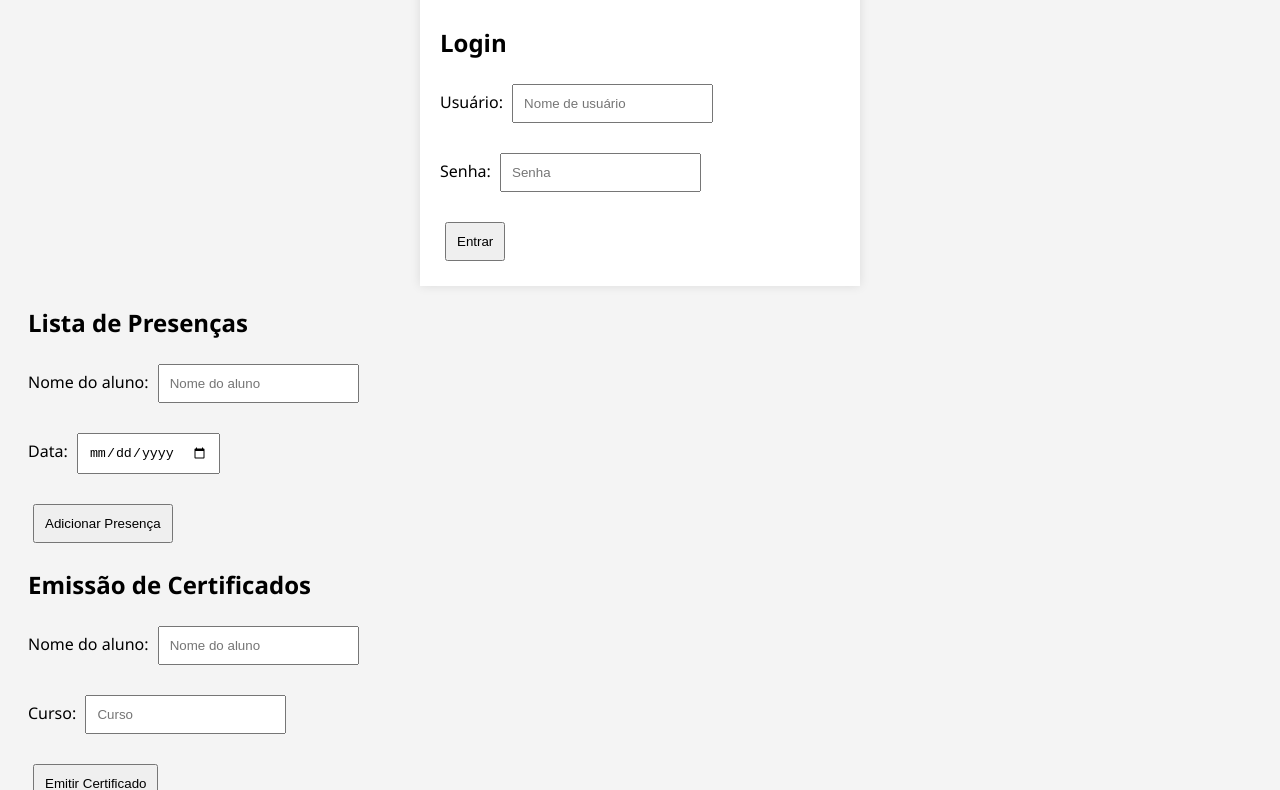
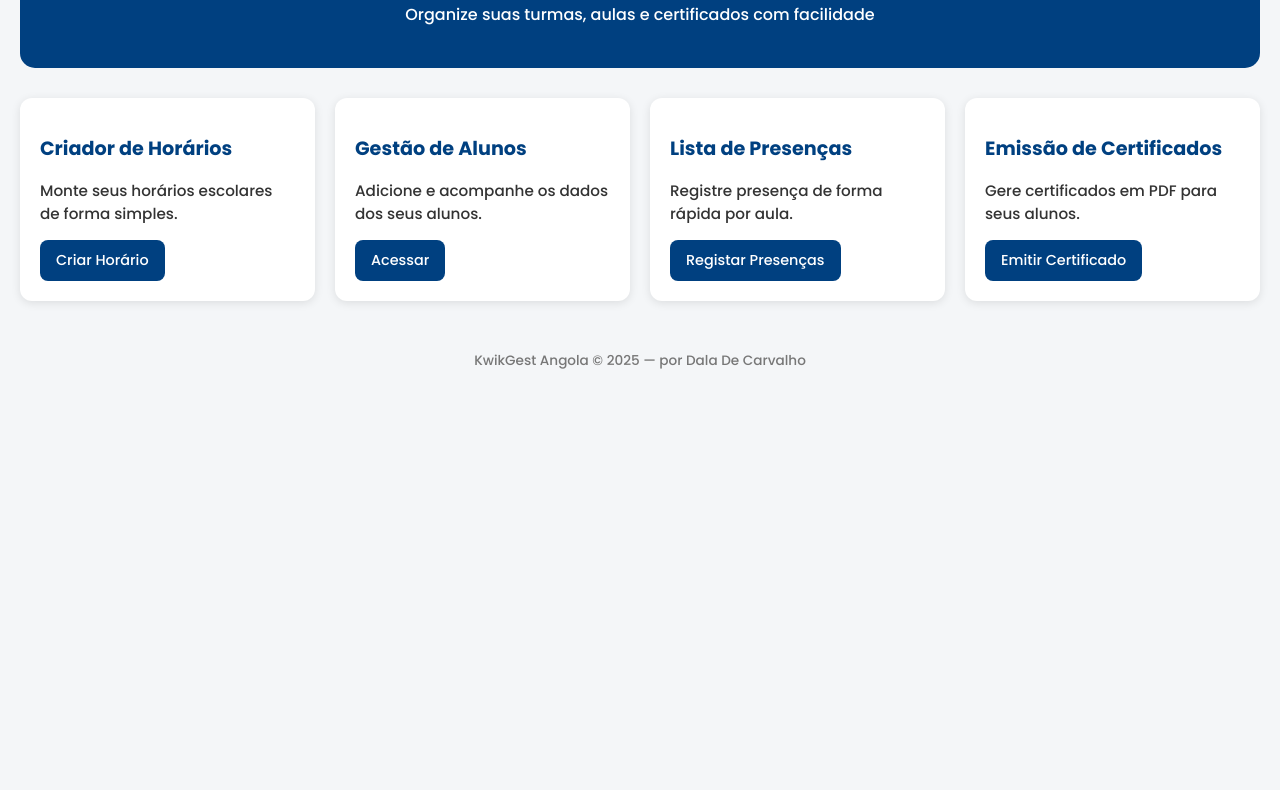
Before and after one commit to Dala35/KwikGest-Angola-, a plain HTML site: page index.html in a window 1280 px wide. Shown: the part 128-918 px from the top of the page. After the commit the page ends 800 px from the top, so only its background shows below. Drawn offline with Linux system fonts and the light colour scheme.

Commit message:
Update index.html

```diff
--- a/index.html
+++ b/index.html
@@ -1,129 +1,126 @@
-<!DOCTYPE html>
-<html lang="pt">
+<!DOCTYPE html><html lang="pt">
 <head>
-  <meta charset="UTF-8">
-  <meta name="viewport" content="width=device-width, initial-scale=1.0">
-  <title>KwikGest Angola - Micro SaaS</title>
+  <meta charset="UTF-8" />
+  <meta name="viewport" content="width=device-width, initial-scale=1.0" />
+  <title>KwikGest Angola – Educação</title>
+  <link href="https://fonts.googleapis.com/css2?family=Poppins:wght@300;500;700&display=swap" rel="stylesheet" />
   <style>
-    body {
-      font-family: 'Segoe UI', sans-serif;
-      background-color: #f4f4f4;
+    * {
+      box-sizing: border-box;
+      font-family: 'Poppins', sans-serif;
+    }body {
+  background-color: #f4f6f8;
+  color: #333;
+  margin: 0;
   padding: 20px;
 }
-    h1 {
+
+header {
+  background-color: #004080;
+  color: white;
+  padding: 25px 20px;
+  border-radius: 15px;
   text-align: center;
+}
+
+header h1 {
+  font-size: 2rem;
+  margin-bottom: 5px;
+}
+
+header p {
+  font-size: 1rem;
+}
+
+.grid {
+  display: grid;
+  grid-template-columns: repeat(auto-fit, minmax(250px, 1fr));
+  gap: 20px;
+  margin-top: 30px;
+}
+
+.card {
+  background-color: white;
+  padding: 20px;
+  border-radius: 12px;
+  box-shadow: 0 2px 10px rgba(0,0,0,0.1);
+  transition: all 0.3s ease-in-out;
+}
+
+.card:hover {
+  transform: scale(1.02);
+}
+
+.card h2 {
   color: #004080;
+  font-size: 1.2rem;
+  margin-bottom: 10px;
 }
-    .form-group {
-      margin-bottom: 20px;
+
+.card p {
+  font-size: 0.95rem;
+  margin-bottom: 15px;
 }
-    input, button {
-      padding: 10px;
-      margin: 5px;
+
+button {
+  background-color: #004080;
+  color: white;
+  border: none;
+  padding: 10px 16px;
+  border-radius: 8px;
+  cursor: pointer;
+  font-size: 0.9rem;
+  transition: background 0.3s;
 }
-    .login-container {
-      max-width: 400px;
-      margin: auto;
-      background-color: #fff;
-      padding: 20px;
-      box-shadow: 0 0 10px rgba(0, 0, 0, 0.1);
+
+button:hover {
+  background-color: #0066cc;
 }
-    #certificadoEmitido {
-      display: none;
-      margin-top: 20px;
+
+footer {
+  margin-top: 50px;
+  text-align: center;
+  font-size: 0.85rem;
+  color: #777;
 }
+
+@media (max-width: 600px) {
+  header h1 {
+    font-size: 1.5rem;
+  }
+}
+
   </style>
 </head>
 <body>
-
-  <h1>KwikGest Angola</h1>
-
-  <div class="login-container">
-    <h2>Login</h2>
-    <div class="form-group">
-      <label for="usuario">Usuário:</label>
-      <input type="text" id="usuario" placeholder="Nome de usuário">
-    </div>
-    <div class="form-group">
-      <label for="senha">Senha:</label>
-      <input type="password" id="senha" placeholder="Senha">
-    </div>
-    <button onclick="fazerLogin()">Entrar</button>
+  <header>
+    <h1>KwikGest Angola – Educação</h1>
+    <p>Organize suas turmas, aulas e certificados com facilidade</p>
+  </header>  <section class="grid">
+    <div class="card">
+      <h2>Criador de Horários</h2>
+      <p>Monte seus horários escolares de forma simples.</p>
+      <button onclick="window.location.href='horarios.html'">Criar Horário</button>
+    </div><div class="card">
+  <h2>Gestão de Alunos</h2>
+  <p>Adicione e acompanhe os dados dos seus alunos.</p>
+  <button onclick="window.location.href='alunos.html'">Acessar</button>
 </div>
 
-  <div id="presencas">
+<div class="card">
   <h2>Lista de Presenças</h2>
-    <div class="form-group">
-      <label for="nomeAluno">Nome do aluno:</label>
-      <input type="text" id="nomeAluno" placeholder="Nome do aluno">
-    </div>
-    <div class="form-group">
-      <label for="dataPresenca">Data:</label>
-      <input type="date" id="dataPresenca">
-    </div>
-    <button onclick="adicionarPresenca()">Adicionar Presença</button>
-    <ul id="listaPresencas"></ul>
+  <p>Registre presença de forma rápida por aula.</p>
+  <button onclick="window.location.href='presencas.html'">Registar Presenças</button>
 </div>
 
-  <div id="certificados">
+<div class="card">
   <h2>Emissão de Certificados</h2>
-    <div class="form-group">
-      <label for="nomeAlunoCertificado">Nome do aluno:</label>
-      <input type="text" id="nomeAlunoCertificado" placeholder="Nome do aluno">
-    </div>
-    <div class="form-group">
-      <label for="cursoCertificado">Curso:</label>
-      <input type="text" id="cursoCertificado" placeholder="Curso">
-    </div>
-    <button onclick="emitirCertificado()">Emitir Certificado</button>
-    <div id="certificadoEmitido">
-      <h3>Certificado Emitido</h3>
-      <p>Nome: <span id="certNome"></span></p>
-      <p>Curso: <span id="certCurso"></span></p>
-      <button onclick="imprimirCertificado()">Imprimir</button>
-    </div>
+  <p>Gere certificados em PDF para seus alunos.</p>
+  <button onclick="window.location.href='certificados.html'">Emitir Certificado</button>
 </div>
 
-  <script>
-    // Função de Login
-    function fazerLogin() {
-      const usuario = document.getElementById('usuario').value;
-      const senha = document.getElementById('senha').value;
-      if (usuario === 'admin' && senha === '1234') {
-        alert('Login bem-sucedido!');
-        // Redirecionar para o painel de controle
-        window.location.href = '#'; // Coloque o link para o painel real
-      } else {
-        alert('Usuário ou senha inválidos.');
-      }
-    }
-
-    // Função de Presença
-    function adicionarPresenca() {
-      const nome = document.getElementById('nomeAluno').value;
-      const data = document.getElementById('dataPresenca').value;
-      if (nome && data) {
-        const li = document.createElement('li');
-        li.textContent = `${nome} - ${data}`;
-        document.getElementById('listaPresencas').appendChild(li);
-      }
-    }
-
-    // Função de Certificados
-    function emitirCertificado() {
-      const nome = document.getElementById('nomeAlunoCertificado').value;
-      const curso = document.getElementById('cursoCertificado').value;
-      if (nome && curso) {
-        document.getElementById('certNome').textContent = nome;
-        document.getElementById('certCurso').textContent = curso;
-        document.getElementById('certificadoEmitido').style.display = 'block';
-      }
-    }
-
-    function imprimirCertificado() {
-      window.print();
-    }
-  </script>
-
+  </section>  <footer>
+    KwikGest Angola &copy; 2025 — por Dala De Carvalho
+  </footer>
 </body>
 </html>
```
Lines whose indentation alone changed are shown as unchanged.
